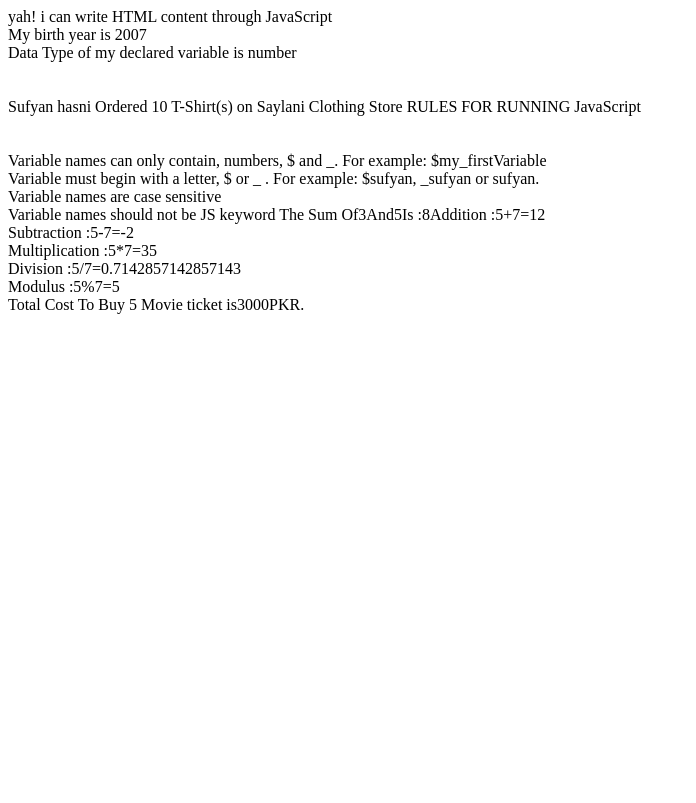
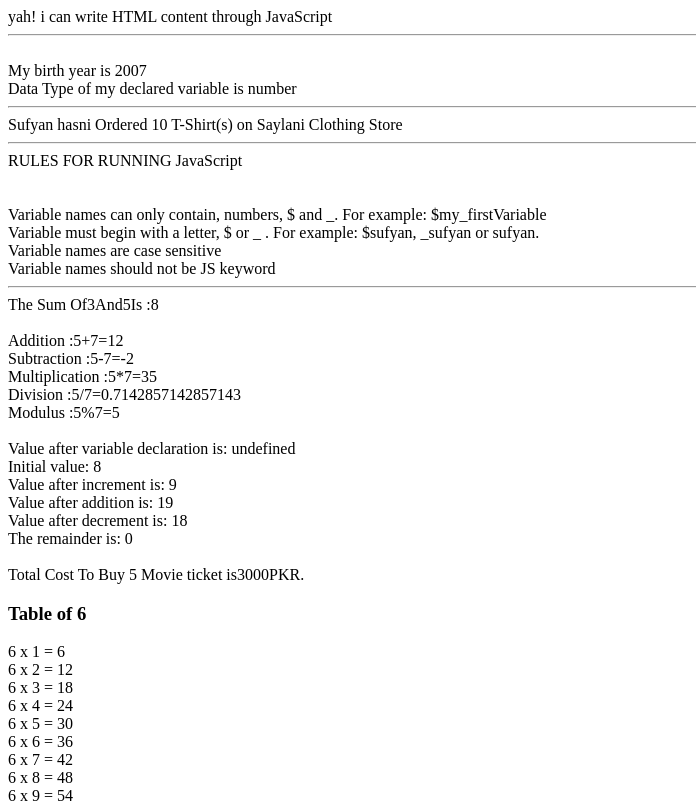
Before and after one commit to SufyanHasni/Js-Exercise, a plain HTML site: page index.html in a window 1280 px wide. Shown: the top 803 px of the page, without its empty margins (0-696 px from the left). Drawn offline with Linux system fonts and the light colour scheme.

Commit message:
Till Chapter 5 completed

```diff
--- a/chapter 2.js
+++ b/chapter 2.js
@@ -43,4 +43,11 @@ alert("I am Trying to learn from the Book " + book)
 
 // question 8 !
 
-document.write ("yah! i can write HTML content through JavaScript")
+document.write ("yah! i can write HTML content through JavaScript ")
+
+// question 9 !
+
+var design = "▬▬▬▬▬▬▬▬▬ஜ۩۞۩ஜ▬▬▬▬▬▬▬▬▬";
+alert(design);
+
+document.write("<hr>")
--- a/chapter 3.js
+++ b/chapter 3.js
@@ -18,7 +18,7 @@ var birthYear = 2007;
 
 document.write( "<br>" + "My birth year is" + " " + birthYear + "<br>" );
 
-document.write("Data Type of my declared variable is number <br> <br> <br>");
+document.write("Data Type of my declared variable is number <br> <hr>");
 
 //  Question 4 !
 var user_name = "Sufyan hasni";
@@ -27,4 +27,4 @@ var product_title = "T-Shirt(s)";
 
 var quantity = 10;
 
-document.write(user_name + " " + "Ordered" + " " + quantity + " " + product_title + " " + " on Saylani Clothing Store");
+document.write(user_name + " " + "Ordered" + " " + quantity + " " + product_title + " " + " on Saylani Clothing Store <hr>");
--- a/chapter 4.js
+++ b/chapter 4.js
@@ -40,4 +40,4 @@ document.write("Variable must begin with a letter, $ or _ . For example: $sufyan
 
 document.write("Variable names are case sensitive <br>")
 
-document.write("Variable names should not be JS keyword")
+document.write("Variable names should not be JS keyword <hr>")
--- a/chapter 5.js
+++ b/chapter 5.js
@@ -1,4 +1,4 @@
-                               // Chapter 2 / Math Expressions
+                               // Chapter 5 / Math Expressions
 
         // Question 1 !
 
@@ -8,7 +8,7 @@ var num2 = 5;
 
 var sum = num1 + num2 ;
 
-document.write("The Sum Of" + num1 + "And" + num2 + "Is :" + sum );
+document.write("The Sum Of" + num1 + "And" + num2 + "Is :" + sum + "<br> <br>");
 
         // Question 2 !
 
@@ -25,9 +25,26 @@ document.write ("Addition :" + num1 + "+" + num2 + "=" + addition + "<br>");
 document.write ("Subtraction :" + num1 + "-" + num2 + "=" + subtraction + "<br>");
 document.write ("Multiplication :" + num1 + "*" + num2 + "=" + multiplication + "<br>");
 document.write ("Division :" + num1 + "/" + num2 + "=" + division + "<br>");
-document.write ("Modulus :" + num1 + "%" + num2 + "=" + modulus + "<br>");
+document.write ("Modulus :" + num1 + "%" + num2 + "=" + modulus + "<br><br>");
 
         // Question 3 !
+ var a;
+    document.write("Value after variable declaration is: " + a + "<br>");
+
+ a = 8;
+    document.write("Initial value: " + a + "<br>");
+
+ a++; // increment
+    document.write("Value after increment is: " + a + "<br>");
+
+a = a + 10;
+    document.write("Value after addition is: " + a + "<br>");
+
+ a--; // decrement
+    document.write("Value after decrement is: " + a + "<br>");
+
+var remainder = a % 3;
+    document.write("The remainder is: " + remainder + "<br><br>");
 
 
         // Question 4 !
@@ -38,6 +55,95 @@ var totalTickets = 5 ;
 
 var totalCost = ticketPrice * totalTickets;
 
-document.write ("Total Cost To Buy " + totalTickets + " " +"Movie ticket is" + totalCost + "PKR.");
+document.write ("Total Cost To Buy " + totalTickets + " " +"Movie ticket is" + totalCost + "PKR. <br>");
 
         // Question 5 !
+
+ var table = 6;
+document.write("<h3>Table of " + table + "</h3>");
+for (var i = 1; i <= 10; i++) {
+ document.write(table + " x " + i + " = " + (table * i) + "<br>");
+    }
+ document.write("<br>");
+
+            // Question 6 !
+
+var celsius = 30;
+
+var farhenheit = (celsius * 9/5) + 32;
+document.write(celsius + "°C is " + farhenheit + "°F <br>");
+
+farhenheit = 60;
+celsius = (farhenheit - 32) * 5/9;
+document.write(farhenheit + "°F is " + celsius + "°C <br><br>");
+
+            // Question 7 !
+
+var item1Price = 350;
+var item2Price = 600;
+var item1Qty = 5;
+var item2Qty = 9;
+var shipping = 150;
+
+var cartTotal = (item1Price * item1Qty) + (item2Price * item2Qty) + shipping;
+
+document.write("Price of item 1 is " + item1Price + "<br>");
+document.write("Quantity of item 1 is " + item1Qty + "<br>");
+document.write("Price of item 2 is " + item2Price + "<br>");
+document.write("Quantity of item 2 is " + item2Qty + "<br>");
+document.write("Shipping Charges " + shipping + "<br>");
+document.write("Total cost of your order is " + cartTotal + "<br><br>");
+
+            // Question 8 !
+
+var totalMarks = 850;
+var marksObtained = 498;
+var percentage = (marksObtained / totalMarks) * 100;
+
+document.write("Total Marks: " + totalMarks + "<br>");
+document.write("Marks Obtained: " + marksObtained + "<br>");
+document.write("Percentage: " + percentage + "%<br><br>");
+
+            // Question 9 !
+
+var dollars = 15;
+var riyals = 35;
+var totalPKR = (dollars * 270.60) + (riyals * 45);
+
+document.write("Total Currency in PKR: " + totalPKR + "<br><br>");
+
+         // Question 10 !
+
+var result = ((5 + 5) * 10) / 2;
+document.write("Result: " + result + "<br><br>");
+
+        // Question 11 !
+
+var currentYear = 2025;
+var birthYear = 2007;
+var age1 = currentYear - birthYear;
+var age2 = age1 - 1;
+
+document.write("They are either " + age2 + " or " + age1 + " years old.<br><br>");
+
+        // Question 12 !
+
+
+var radius = 10;
+var pi = 3.142;
+var circumference = 2 * pi * radius;
+var area = pi * radius * radius;
+
+document.write("Radius: " + radius + "<br>");
+document.write("The circumference is " + circumference + "<br>");
+document.write("The area is " + area + "<br><br>");
+
+        // Question 13 !
+
+var snack = "lays";
+var currentAge = 20;
+var maxAge = 65;
+var perDay = 4;
+var totalSnacks = (maxAge - currentAge) * 365 * perDay;
+
+document.write("You will need " + totalSnacks + " " + snack + " to last you until the rip old age of " + maxAge + ".<br><hr>");
--- a/chapter 6.js
+++ b/chapter 6.js
@@ -0,0 +1 @@
+                               // Chapter 6 / Math Expressions
```
Also changed, not shown: index.html (+3 -0 lines).
